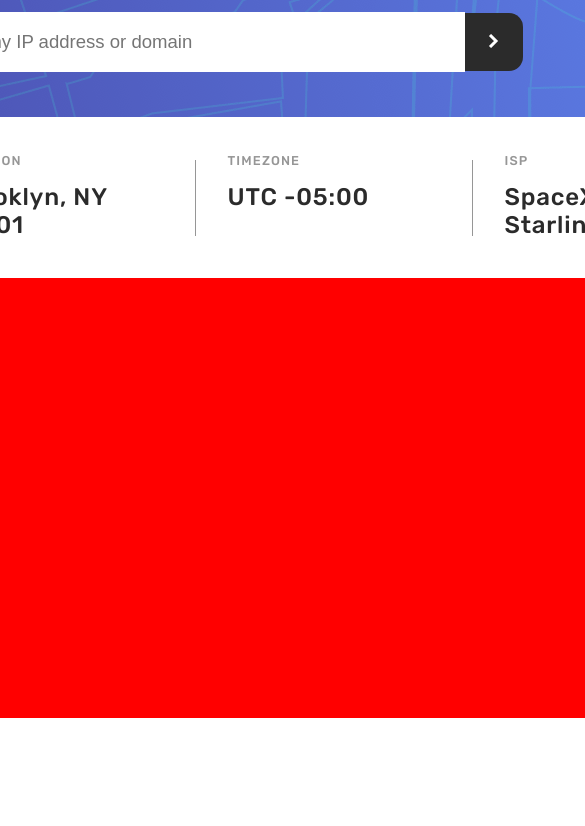
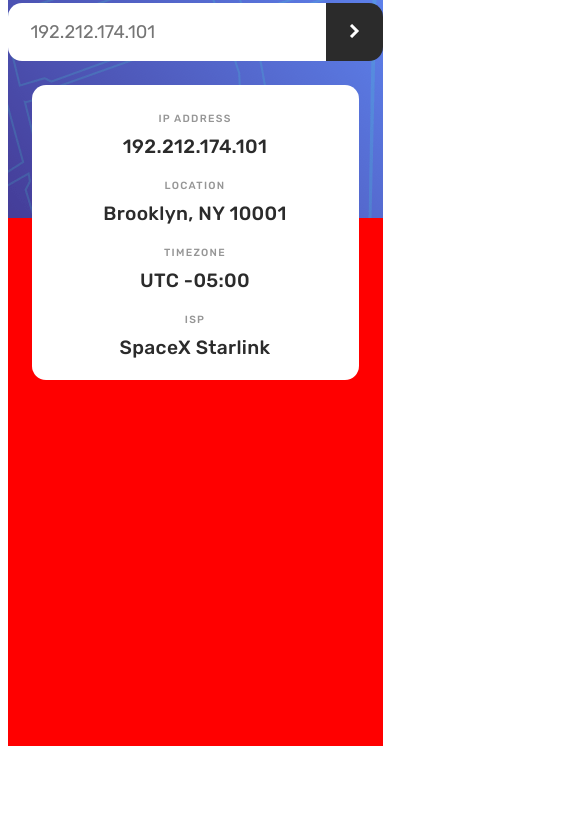
Before and after one commit to aardvarkpepper/2025-07-18-Project-HTML-CSS-Javascript, a plain HTML site: page index.html in a window 390 px wide. Shown: the part 90-916 px from the top of the page, 585 px wide, since content can reach past the window. After the commit the page ends 844 px from the top, so only its background shows below. Drawn offline with Linux system fonts and the light colour scheme.

Commit message:
Add mobile with CSS styling and media queries.

```diff
--- a/index.html
+++ b/index.html
@@ -19,7 +19,7 @@
 </head>
 
 <body>
-  <div id="outer">
+  <div id="view-desktop">
     <div id="container">
       <div id="top">
         <div id="top-title">IP Address Tracker</div>
@@ -80,6 +80,65 @@
       </div>
     </div>
   </div>
+  <div id="view-mobile">
+    <div id="mobile-container">
+      <div id="mobile-top">
+        <div id="mobile-top-title">IP Address Tracker</div>
+        <div id="mobile-outer-input-container">
+          <div id="mobile-inner-input-container">
+            <input id="mobile-input-field" type="text" placeholder="192.212.174.101" size="22" />
+            <!-- <input id="mobile-input-field" type="text" placeholder="Search for any IP address or domain" size="24" /> -->
+            <button id="mobile-input-button" type="button">
+              <img src="./images/icon-arrow.svg" alt="Button icon indicating input">
+            </button>
+          </div>
+        </div>
+      </div>
+      <div id="mobile-bottom"></div>
+      <div id="mobile-center">
+        <div class="mobile-subsection">
+          <div class="mobile-subsection-container" id="mobile-top-container">
+            <div class="mobile-subsection-title">
+              IP ADDRESS
+            </div>
+            <div class="mobile-subsection-content">
+              192.212.174.101
+            </div>
+          </div>
+        </div>
+        <div class="mobile-subsection">
+          <div class="mobile-subsection-container">
+            <div class="mobile-subsection-title">
+              LOCATION
+            </div>
+            <div class="mobile-subsection-content">
+              Brooklyn, NY 10001
+            </div>
+          </div>
+        </div>
+        <div class="mobile-subsection">
+          <div class="mobile-subsection-container">
+            <div class="mobile-subsection-title">
+              TIMEZONE
+            </div>
+            <div class="mobile-subsection-content">
+              UTC -05:00
+            </div>
+          </div>
+        </div>
+        <div class="mobile-subsection">
+          <div class="mobile-subsection-container">
+            <div class="mobile-subsection-title">
+              ISP
+            </div>
+            <div class="mobile-subsection-content">
+              SpaceX Starlink
+            </div>
+          </div>
+        </div>
+      </div>
+    </div>
+  </div>
   <script src="./script.js"></script>
 </body>
 
--- a/styles.css
+++ b/styles.css
@@ -7,7 +7,7 @@
   color: hsl(228, 45%, 44%);
 }
 
-#outer {
+#view-desktop {
   display: flex;
   justify-content: center;
   align-items: center;
@@ -23,6 +23,7 @@
   display: flex;
   flex-direction: column;
 }
+
 
 #top {
   width: 1440px;
@@ -51,13 +52,15 @@
 
 #input-field {
   font-size: 1.16rem;
+  font-family: 'Rubik', Courier, monospace;
   /* 1 rem = 16 px default, though actual rem size depends on size of root element's font-size */
   padding: 19px 23px;
   border-radius: 14px 0px 0px 14px;
   border: none;
 }
 
-#input-field:hover, #input-button:hover {
+#input-field:hover,
+#input-button:hover {
   cursor: pointer;
 }
 
@@ -122,3 +125,131 @@
   letter-spacing: 0.05rem;
   color: hsl(0, 0%, 17%);
 }
+
+#view-mobile {
+  display: flex;
+  justify-content: center;
+  align-items: center;
+}
+
+#mobile-container {
+  text-align: center;
+  width: 375px;
+  height: 828px;
+  font-size: 36px;
+  font-family: 'Rubik', Courier, monospace;
+  position: relative;
+  display: flex;
+  flex-direction: column;
+}
+
+
+#mobile-top {
+  width: 375px;
+  height: 300px;
+  background-image: url('./images/pattern-bg-mobile.png');
+}
+
+#mobile-top-title {
+  font-size: 1.54rem;
+  letter-spacing: 0.03rem;
+  color: white;
+  padding: 28px 0px 28px 0px;
+  font-weight: 500;
+}
+
+#mobile-bottom {
+  width: 375px;
+  height: 528px;
+  background-color: red;
+}
+
+#mobile-inner-input-container {
+  display: flex;
+  justify-content: center;
+  align-items: center;
+}
+
+#mobile-input-field {
+  font-size: 1.14rem;
+  font-family: 'Rubik', Courier, monospace;
+  /* 1 rem = 16 px default, though actual rem size depends on size of root element's font-size */
+  padding: 18px 23px;
+  border-radius: 14px 0px 0px 14px;
+  border: none;
+}
+
+#mobile-input-field:hover,
+#mobile-input-button:hover {
+  cursor: pointer;
+}
+
+#mobile-input-button {
+  background-color: hsl(0, 0%, 17%);
+  /* background-color: red; */
+  height: 58px;
+  width: 58px;
+  border-radius: 0px 14px 14px 0px;
+  border: none;
+}
+
+#mobile-center {
+  width: 327px;
+  height: 295px;
+  border-radius: 14px;
+  background-color: white;
+  position: absolute;
+  z-index: 1;
+  justify-content: center;
+  align-items: center;
+  left: 0;
+  right: 0;
+  top: 167px;
+  margin: 0 auto;
+  display: flex;
+  flex-direction: column;
+}
+
+#mobile-top-container {
+  margin-top: 26px;
+}
+
+.mobile-subsection {
+  display: flex;
+  flex-direction: column;
+
+}
+
+.mobile-subsection-container {
+  width: 212px;
+  height: 67px;
+  text-align: center;
+}
+
+.mobile-subsection-title {
+  font-size: 0.65rem;
+  font-weight: 500;
+  letter-spacing: 0.08rem;
+  color: hsl(0, 0%, 59%);
+}
+
+.mobile-subsection-content {
+  /* width: 212px; */
+  padding-top: 10px;
+  font-size: 1.2rem;
+  font-weight: 500;
+  letter-spacing: 0.02rem;
+  color: hsl(0, 0%, 17%);
+}
+
+@media (max-width: 1439px) {
+  #view-desktop {
+    display: none;
+  }
+}
+
+@media (min-width: 1440px) {
+  #view-mobile {
+    display: none;
+  }
+}
```
Also changed, not shown: README2.md.
